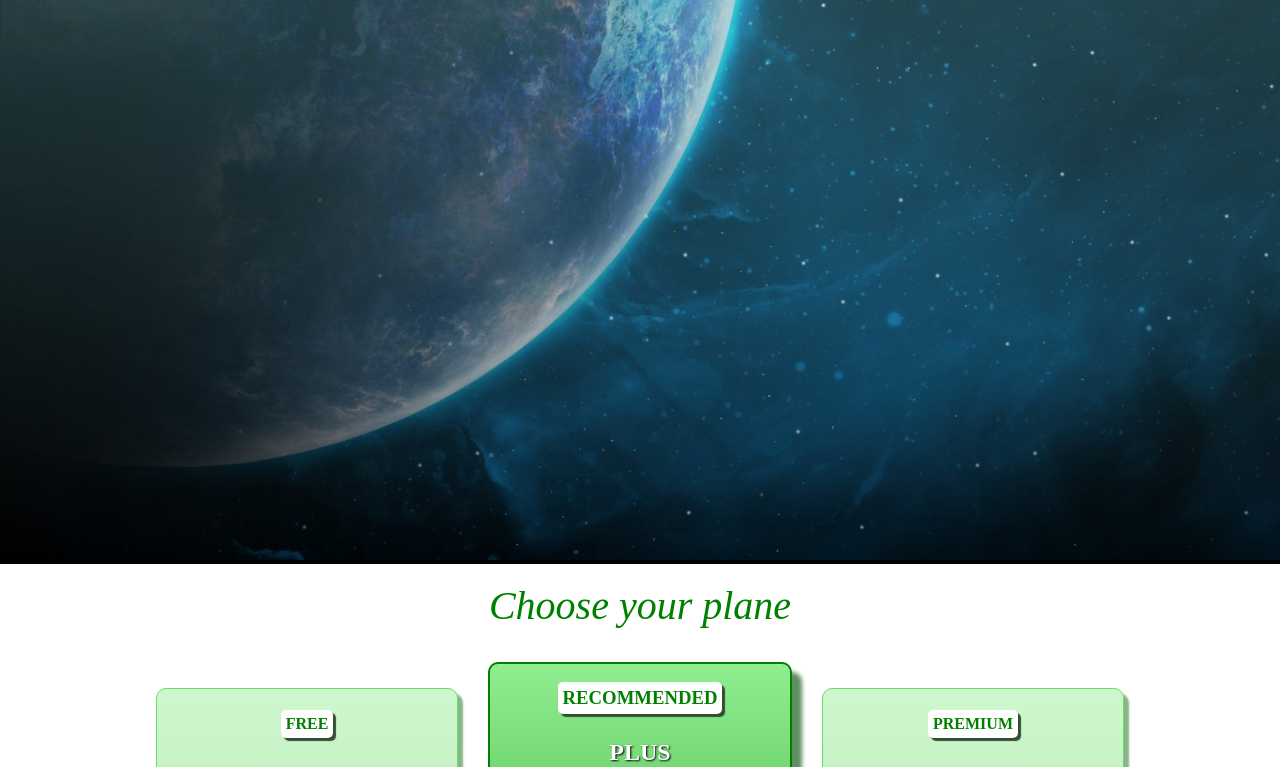
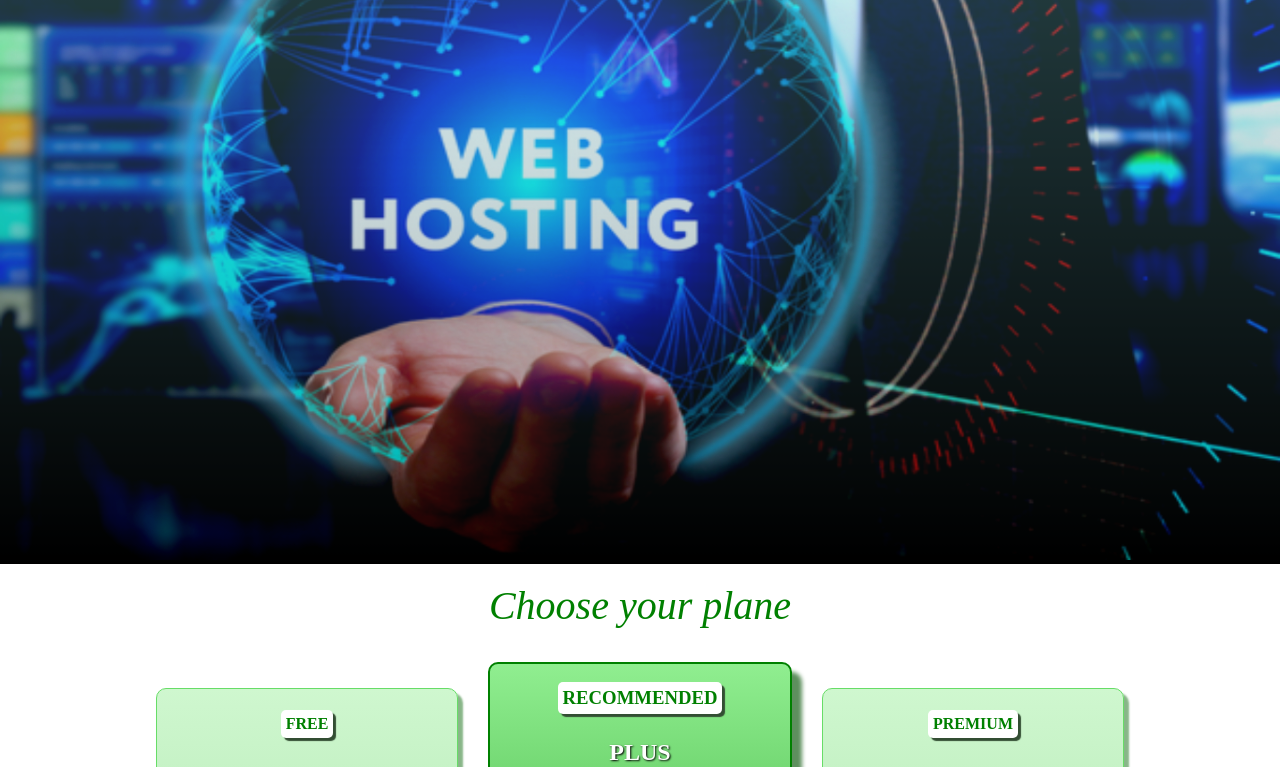
Before and after one commit to Arnab-kumar-das/uhost, a plain HTML site: page index.html in a window 1280 px wide. Shown: the part 230-997 px from the top of the page. Drawn offline with Linux system fonts and the light colour scheme.

Commit message:
change the template image

```diff
--- a/index.html
+++ b/index.html
@@ -37,7 +37,7 @@
     <!-- Template || Landing section  -->
     <div class="bg-img-wrapper">
         <div class="bg-pic">
-            <img src="img/planet_4k_2-1366x768.jpg" alt="">
+            <img src="img/hosting-background-normal.jpg" alt="">
         </div>
         <div class="pic-caption">
             Pic Caption
```
Also changed, not shown: img/hosting-background-normal.jpg (added).
